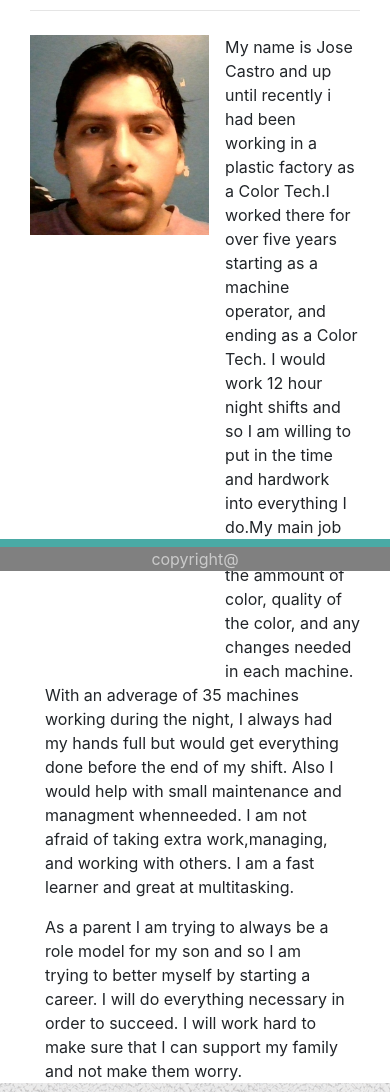
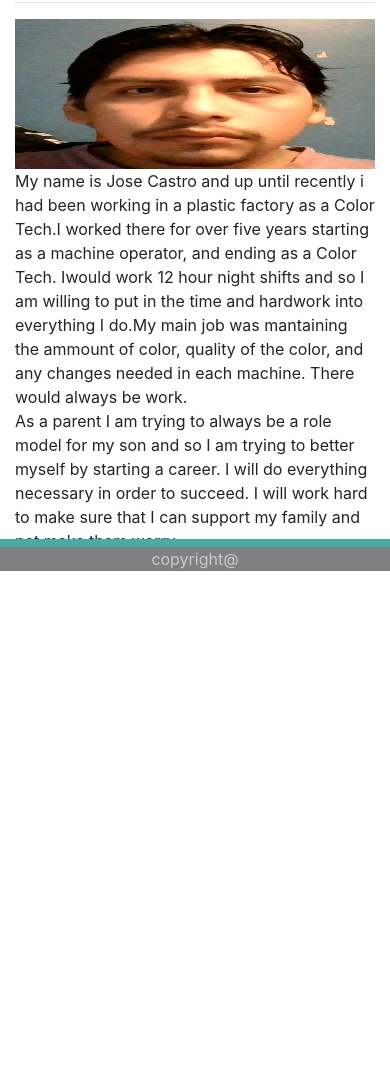
Before and after one commit to jacastro023/BootstrapHW, a plain HTML site: page index.html in a window 390 px wide. Shown: the part 273-1365 px from the top of the page. After the commit the page ends 844 px from the top, so only its background shows below. Drawn offline with nearby package versions, Linux system fonts and the light colour scheme.

Commit message:
added the media for the given sizes

```diff
--- a/assets/style/style.css
+++ b/assets/style/style.css
@@ -10,3 +10,48 @@ img{
   width: 200px;
   height: 200px;
 }
+@media (max-width: 980px){
+  .box1{
+    max-width: 65%;
+  }
+  .box2{
+    max-width: 65%;
+  }
+  .box3{
+    max-width: 65%;
+  }
+  }
+@media (max-width: 768px){
+  img{
+    float: left;
+    width: 200px;
+    height: 200px;
+  }
+  .box1{
+    max-width: 100%;
+  }
+  .box2{
+    margin-right: 20px;
+    margin-left: 20px;
+    max-width: 100%;
+      }
+  .box3{
+    max-width: 100%;
+    margin: auto;
+  }
+}
+@media (max-width: 640px){
+  img{
+    float: left;
+    width: 100%;
+    height: 150px;
+  }
+  body{
+    height: auto;
+  }
+  .box2{
+    margin-right: 150px;
+    margin-left: 150px;
+    max-width: 1000%;
+      }
+}
--- a/index.html
+++ b/index.html
@@ -37,31 +37,30 @@
         </div>
     </div>
     <hr style="border: 0;">
-    <div style="background-color: white;" class="col-md-6">
-        <div class="container-lg" class="jumbotron" class="container2">
-            <h1 class="display-4">About Me</h1>
-            <hr class="my-4">
-            <div class="media">
-                <img src="assets/images/myself.jpg" class="mr-3" alt="...">
-                <div>
+    <div style="background-color: white;" class="box1" class="col-md-6">
+        <div class="container-fluid" class="jumbotron">
+            <h1 style="color: #4aaaa5;" class="display-4">About Me</h1>
+            <hr>
+            <div class="row">
+                <div class="col-md-4" class="media">
+                    <img src="assets/images/myself.jpg" class="mr-3" alt="...">
+                </div>
+                <div class="col-md-8" class="container-fluid">
                     My name is Jose Castro and up until recently i had been working in a plastic factory as a Color
                     Tech.I worked there for over five years starting as a machine operator, and ending as a Color Tech.
-                    I
-                    would work 12 hour night shifts and so I am willing to put in the time and hardwork into everything
-                    I
-                    do.My main job was mantaining the ammount of color, quality of the color, and any changes needed in
-                    each
-                    machine.
+                    Iwould work 12 hour night shifts and so I am willing to put in the time and hardwork into everything
+                    I do.My main job was mantaining the ammount of color, quality of the color, and any changes needed
+                    in each machine. There would always be work.
                 </div>
             </div>
-            <div class="container">
-                <p>With an adverage of 35 machines working during the night, I always had my hands full but
-                    would get everything done before the end of my shift. Also I would help with small maintenance and
-                    managment whenneeded. I am not afraid of taking extra work,managing, and working with others. I am a
-                    fast learner and great at multitasking.</p>
-                <p>As a parent I am trying to always be a role model for my son and so I am trying to better myself by
-                    starting a career. I will do everything necessary in order to succeed. I will work hard to make sure
-                    that I can support my family and not make them worry.</p>
+            <div class="row">
+                <div class="container-fluid">
+                    <p>As a parent I am trying to always be a role model for my son and so I am trying to better myself
+                        by
+                        starting a career. I will do everything necessary in order to succeed. I will work hard to make
+                        sure
+                        that I can support my family and not make them worry.</p>
+                </div>
             </div>
         </div>
     </div>
```
Also changed, not shown: contact.html (+2 -2 lines), portfolio.html (+4 -4 lines), 1 other file.
